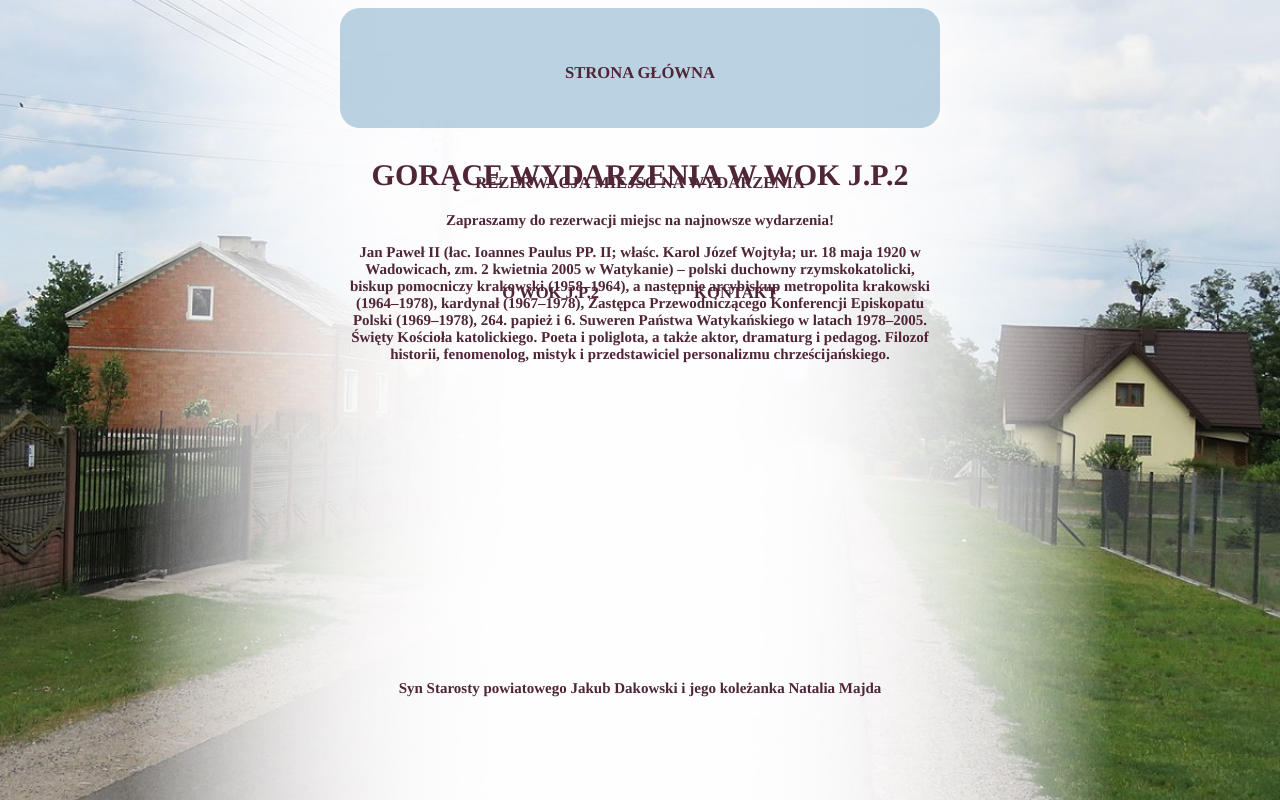
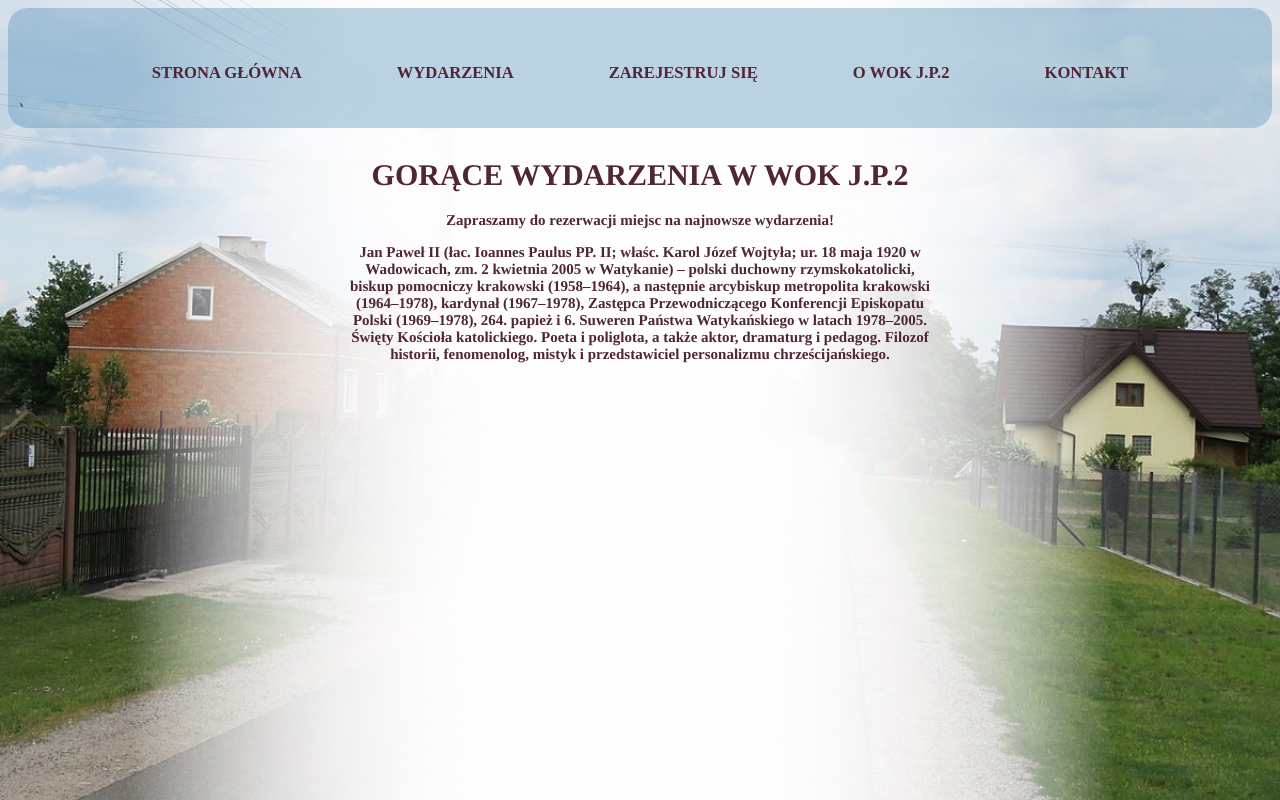
Before and after one commit to PogromcaPapai/gminnecentrumkulturyjp2, a Django app: page / in a window 1280 px wide. Run offline with Django 3.2, Linux system fonts and the light colour scheme.

Commit message:
Update base.html

```diff
--- a/uploads/templates/base.html
+++ b/uploads/templates/base.html
@@ -7,22 +7,18 @@
     <link rel="stylesheet" href="{% static 'css/main.css' %}">
   </head>
   <body>
-    <div id = "kontener">
     <div id = "naglowek">
   <a href="{% url 'home' %}"><h5 class = "fajne">STRONA GŁÓWNA</h5></a>
-  <a href="{% url 'data_analysis' %}"><h5 class = "fajne">REZERWACJA MIEJSC NA WYDARZENIA</h5></a>
+  <a href="{% url 'event_list' %}"><h5 class = "fajne">WYDARZENIA</h5></a>
+  <a href="{% url 'register' %}"><h5 class = "fajne">ZAREJESTRUJ SIĘ</h5></a>
   <a href="{% url 'about' %}"><h5 class = "fajne">O WOK J.P.2</h5></a>
   <a href="{% url 'contact' %}"><h5 class = "fajne">KONTAKT</h5></a>
-    </div>
-
+  </div>
+  <div id = "kontener">
   <div class = "zawartosc">
     {% block content %}
     {% endblock %}
-</div>
-
-    <div id = "stopka">
-      <p><center><br/>Syn Starosty powiatowego Jakub Dakowski i jego koleżanka Natalia Majda</center></p>
-    </div>
+  </div>
   </div>
   </body>
 </html>
```
